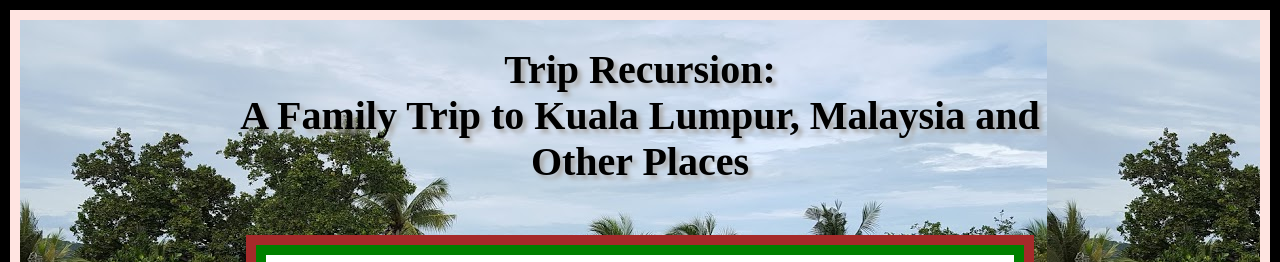
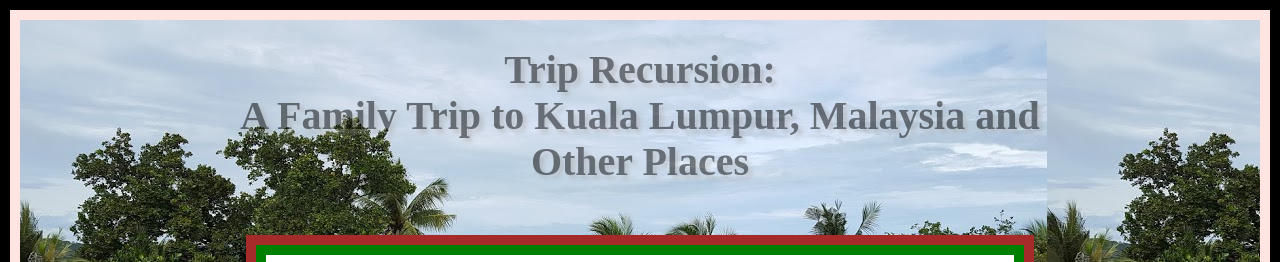
Before and after one commit to jvaughn575/html-me-something, a plain HTML site: page index.html in a window 1280 px wide. Shown: the top 262 px of the page. Drawn offline with Linux system fonts and the light colour scheme; a web font is replaced by a local one.

Commit message:
Added class

```diff
--- a/index.html
+++ b/index.html
@@ -10,7 +10,7 @@
         <main>
           <div>
             <div id="top-header">
-                <h1>Trip Recursion: <br/> A Family Trip to Kuala Lumpur, Malaysia and <br/> Other Places</h1>
+                <h1 class="my_class">Trip Recursion: <br/> A Family Trip to Kuala Lumpur, Malaysia and <br/> Other Places</h1>
             </div>
             <br />
 
--- a/styles.css
+++ b/styles.css
@@ -16,6 +16,10 @@ body{
 #top-header{
     text-align:center;
     margin:0 auto;
+}
+
+.my_class{
+    opacity: 0.5;
 }
 
 img{
```
